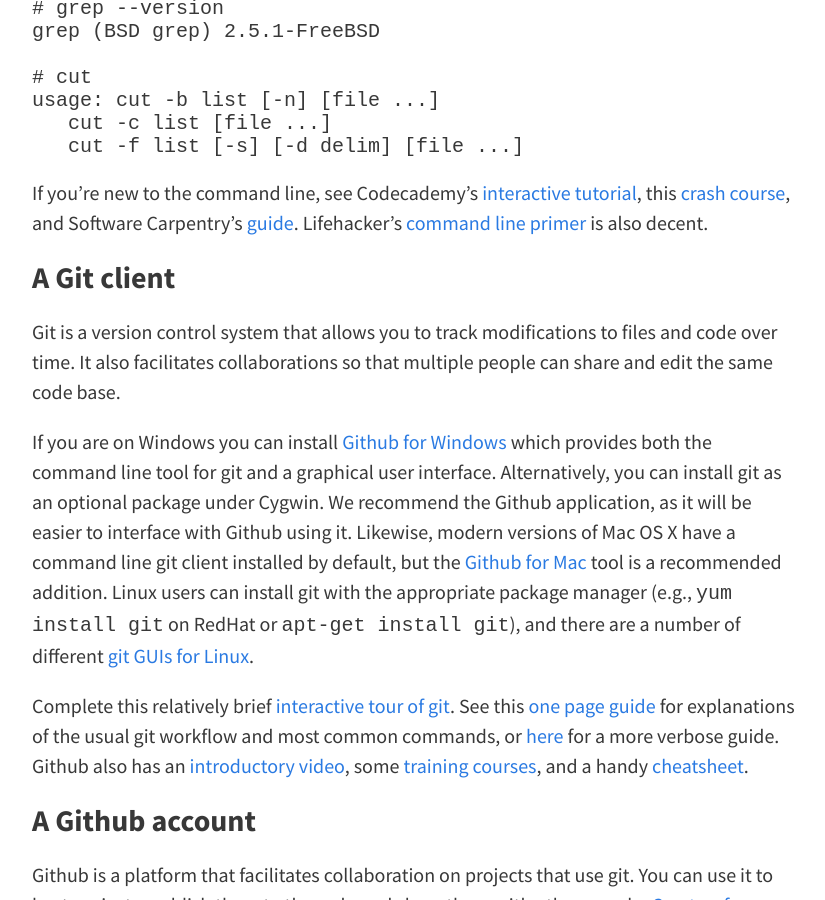
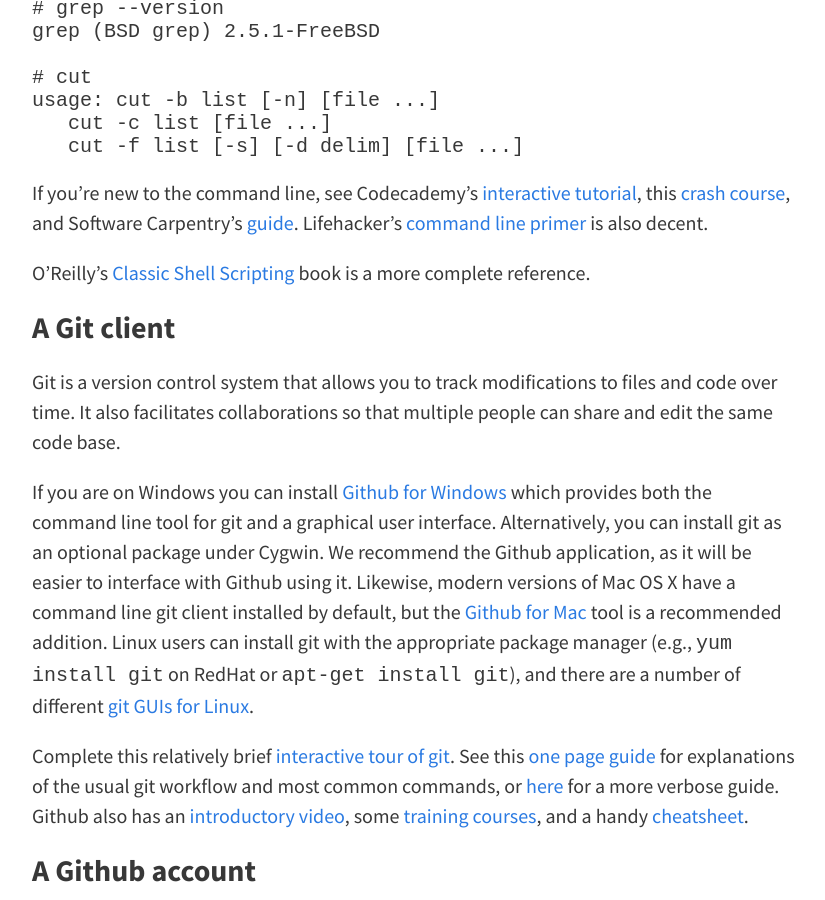
Before and after one commit to jhofman/msd2015, a Jekyll site: the page built from _posts/2017-01-20-installing-tools.md, in a window 1280 px wide and 900 px high, scrolled down 885 px. Shown: the whole window, without its empty margins (224-1049 px from the left). Built offline with Jekyll 4.4.1, drawn with Linux system fonts in a browser that asks for light colours; nearby versions of some CDN libraries.

Commit message:
classic shell scripting book

```diff
--- a/_posts/2017-01-20-installing-tools.md
+++ b/_posts/2017-01-20-installing-tools.md
@@ -28,6 +28,9 @@
 
 If you're new to the command line, see Codecademy's [interactive tutorial](https://www.codecademy.com/courses/learn-the-command-line/lessons/navigation/exercises/your-first-command?action=lesson_resume), this [crash course](https://learnpythonthehardway.org/book/appendixa.html), and Software Carpentry's [guide](http://swcarpentry.github.io/shell-novice/).
 Lifehacker's [command line primer](http://lifehacker.com/5633909/who-needs-a-mouse-learn-to-use-the-command-line-for-almost-anything) is also decent.
+
+O'Reilly's [Classic Shell Scripting](http://shop.oreilly.com/product/9780596005955.do) book is a more complete reference.
+
 
 ### A [Git](http://git-scm.com) client
 
```
